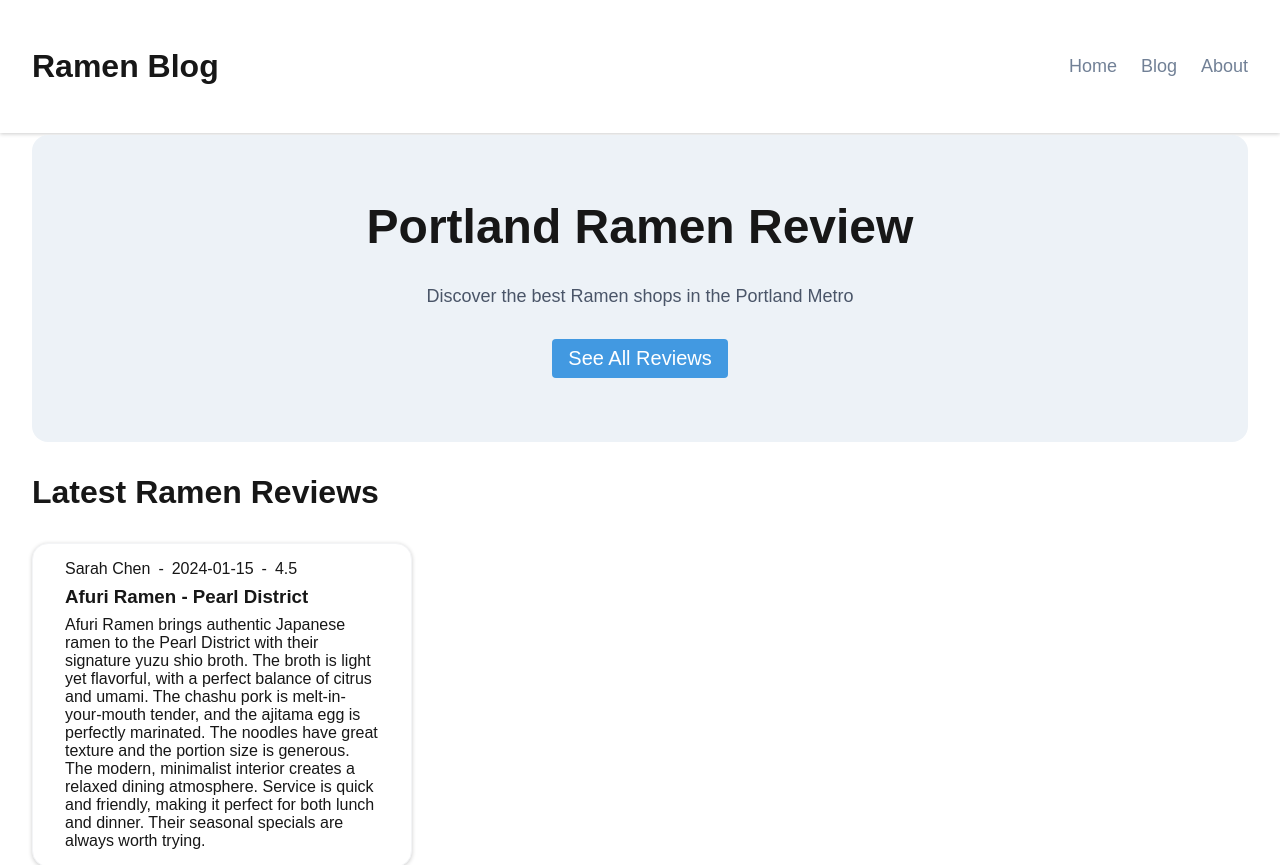
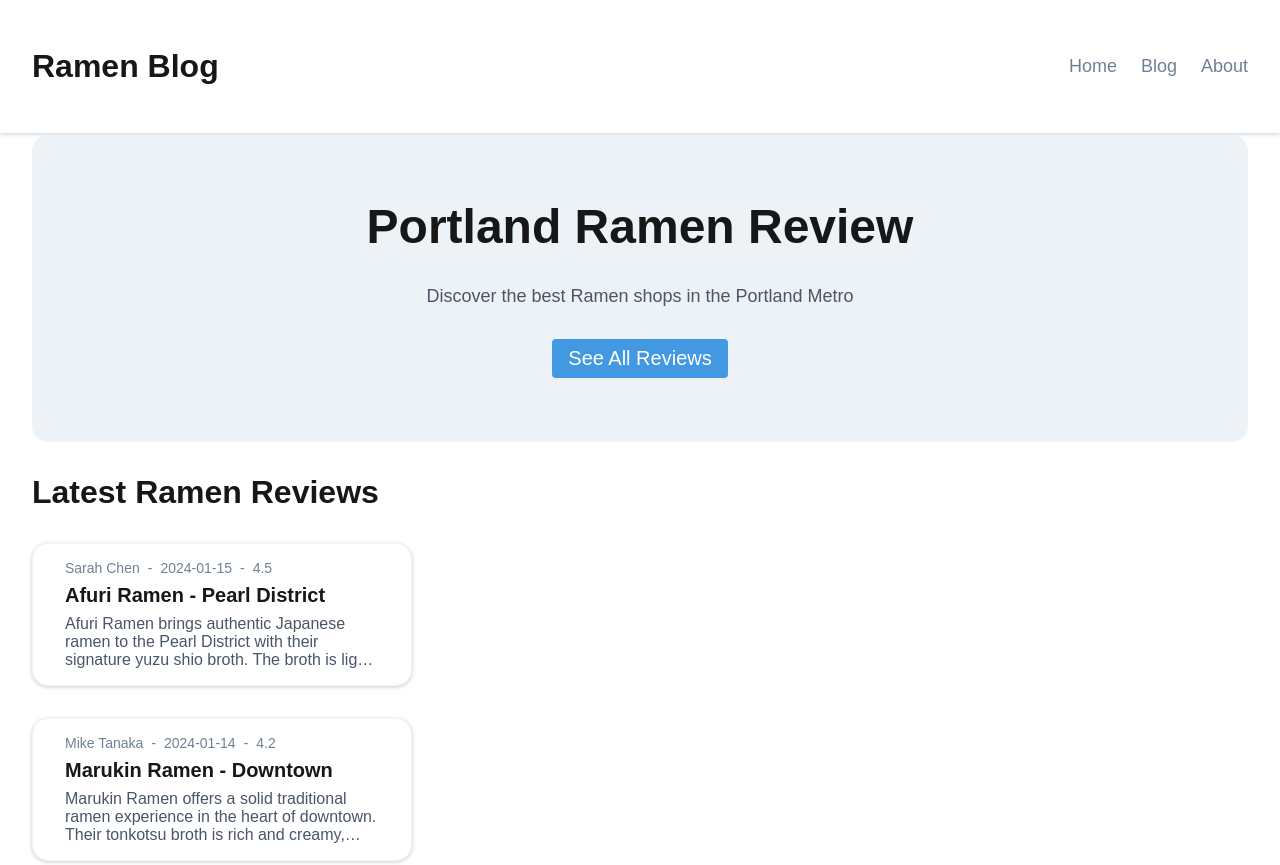
Before and after one commit to professional-pigeon/arc-blog, a Next.js app: page / in a window 1280 px wide. Shown: the top 865 px of the page. Built offline with nearby package versions, Linux system fonts and the light colour scheme.

Commit message:
light styling to box and text components and add link to header

```diff
--- a/src/components/PostCard.jsx
+++ b/src/components/PostCard.jsx
@@ -10,8 +10,8 @@ export default function PostCard({ post }) {
         <p>-</p>
         <p>{post.rating}</p>
       </div>
-      <h3>{post.title}</h3>
-      <p>{post.review}</p>
+      <h3><a href='/blog'>{post.title}</a></h3>
+      <p className={styles.review}>{post.review}/5</p>
     </div>
   );
 };
--- a/src/components/PostCard.module.css
+++ b/src/components/PostCard.module.css
@@ -10,7 +10,22 @@
   gap: .5rem;
 }
 
+.card > h3 {
+  font-size: 1.25rem;
+}
 .cardHeader {
   display: flex;
+  font-size: .875rem;
   gap: .5rem;
+  color: #718096;
 }
+
+.review {
+  color: #4A5568;
+  overflow: hidden;
+  text-overflow: ellipsis;
+  display: -webkit-box;
+  -webkit-line-clamp: 3;
+  line-clamp: 3;
+  -webkit-box-orient: vertical;
+}
```
